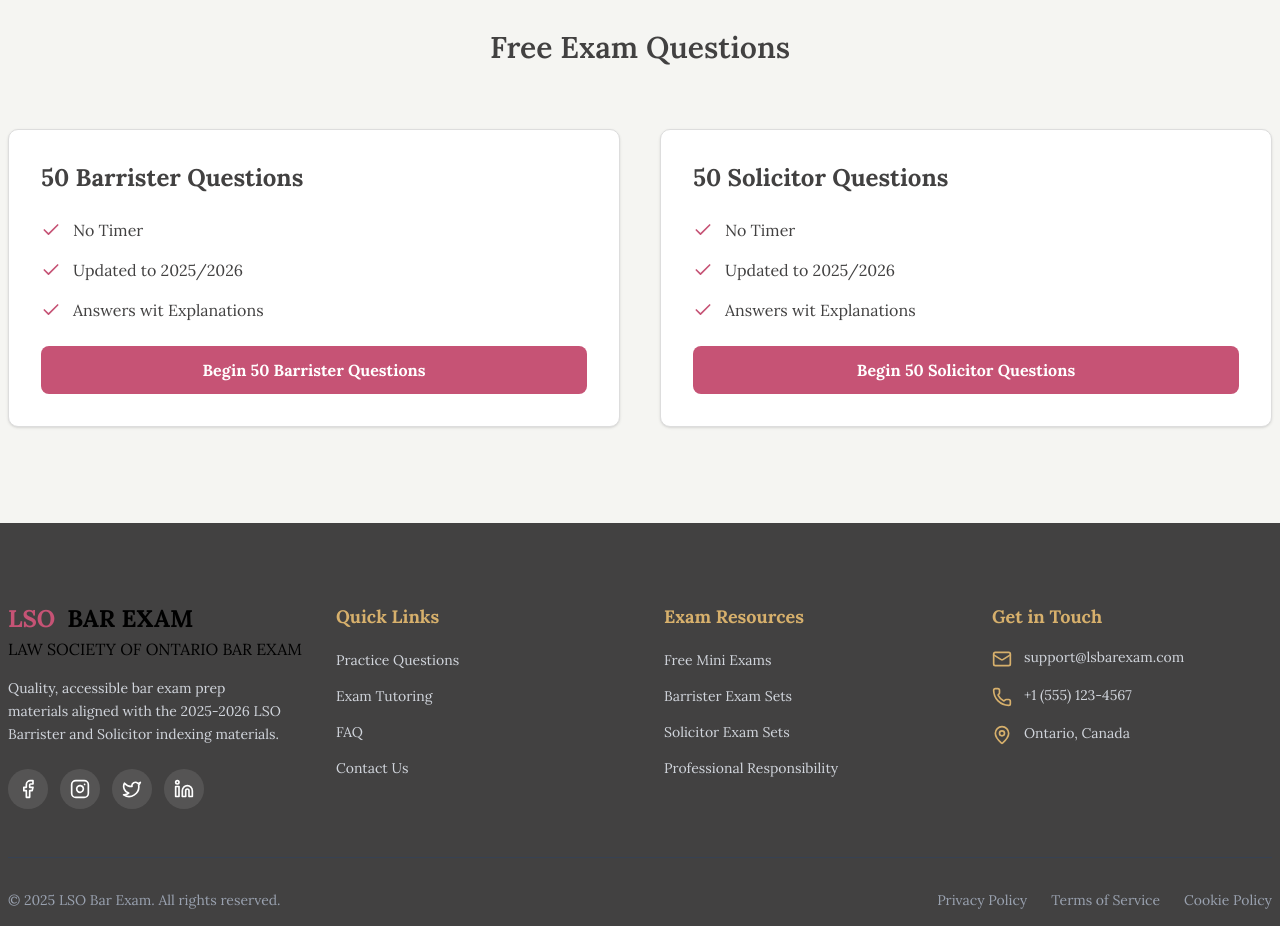
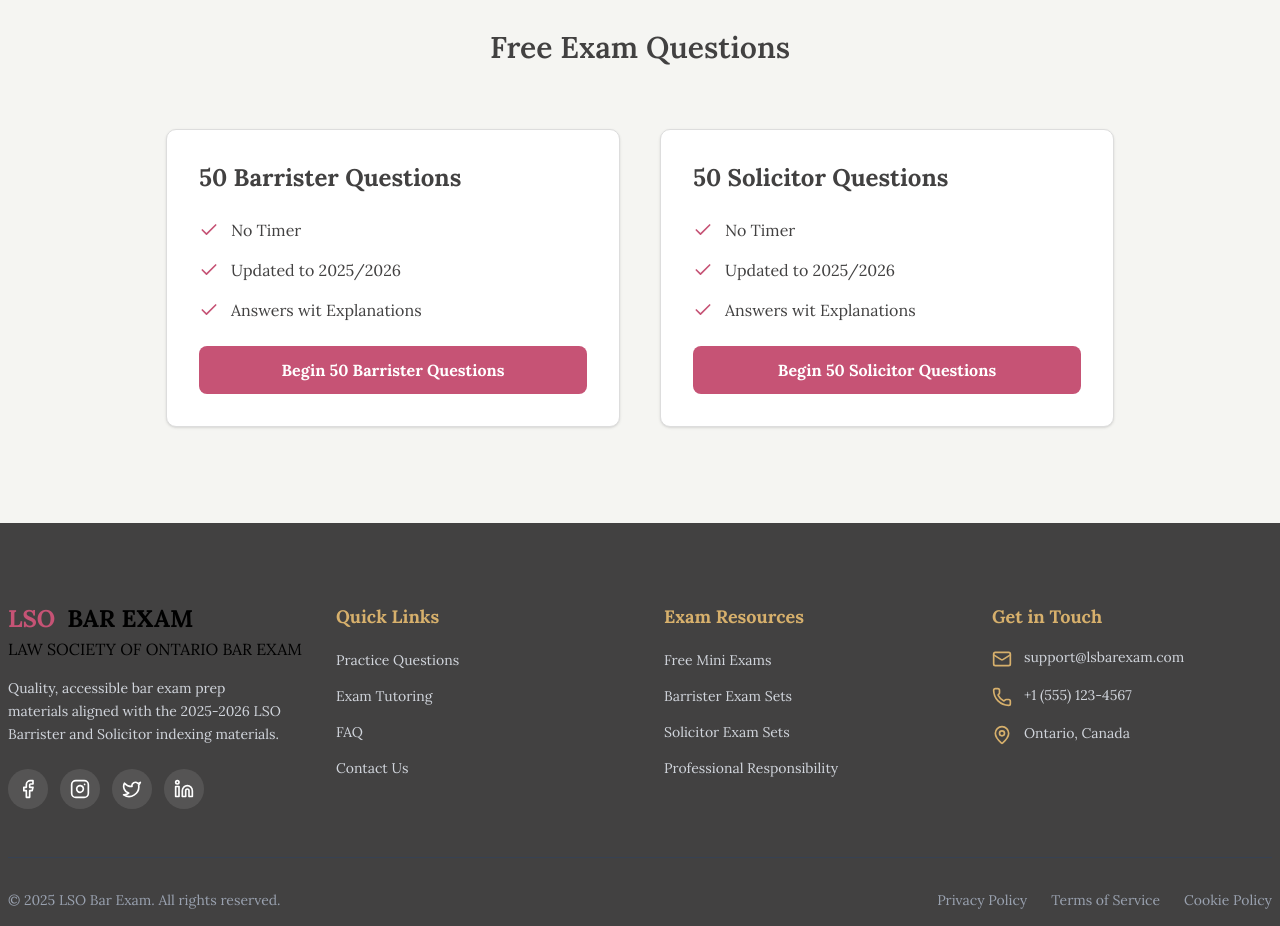
Before and after one commit to SiamAhmed32/LSO-BAR-EXAM, a Next.js app: page / in a window 1280 px wide. Shown: the part 2480-3406 px from the top of the page. Built offline with nearby package versions, Linux system fonts and the light colour scheme; no server answers.

Commit message:
added Freepactise

```diff
--- a/src/components/Home/FreePractices/FreePractice.tsx
+++ b/src/components/Home/FreePractices/FreePractice.tsx
@@ -15,7 +15,7 @@ const FreePractice = (props: Props) => {
           Free Exam Questions
         </SectionHeading>
 
-        <div className="grid grid-cols-1 md:grid-cols-2 gap-6 sm:gap-8 lg:gap-10">
+        <div className="grid grid-cols-1 md:grid-cols-2 gap-6 sm:gap-8 lg:gap-10 max-w-[75%] mx-auto">
           <ExamCard
             title="50 Barrister Questions"
             features={[
--- a/src/components/shared/ExamCard.tsx
+++ b/src/components/shared/ExamCard.tsx
@@ -37,7 +37,7 @@ const ExamCard: React.FC<ExamCardProps> = ({
 			{/* CTA Button */}
 			<Link
 				href={href}
-				className="w-full bg-primaryColor text-white font-bold py-3 px-4 rounded-md hover:opacity-90 transition-opacity text-center text-sm sm:text-base"
+				className="w-full bg-primaryColor text-white font-bold py-3 px-6 rounded-md hover:opacity-90 transition-opacity text-center text-sm sm:text-base"
 			>
 				{buttonText}
 			</Link>
```
